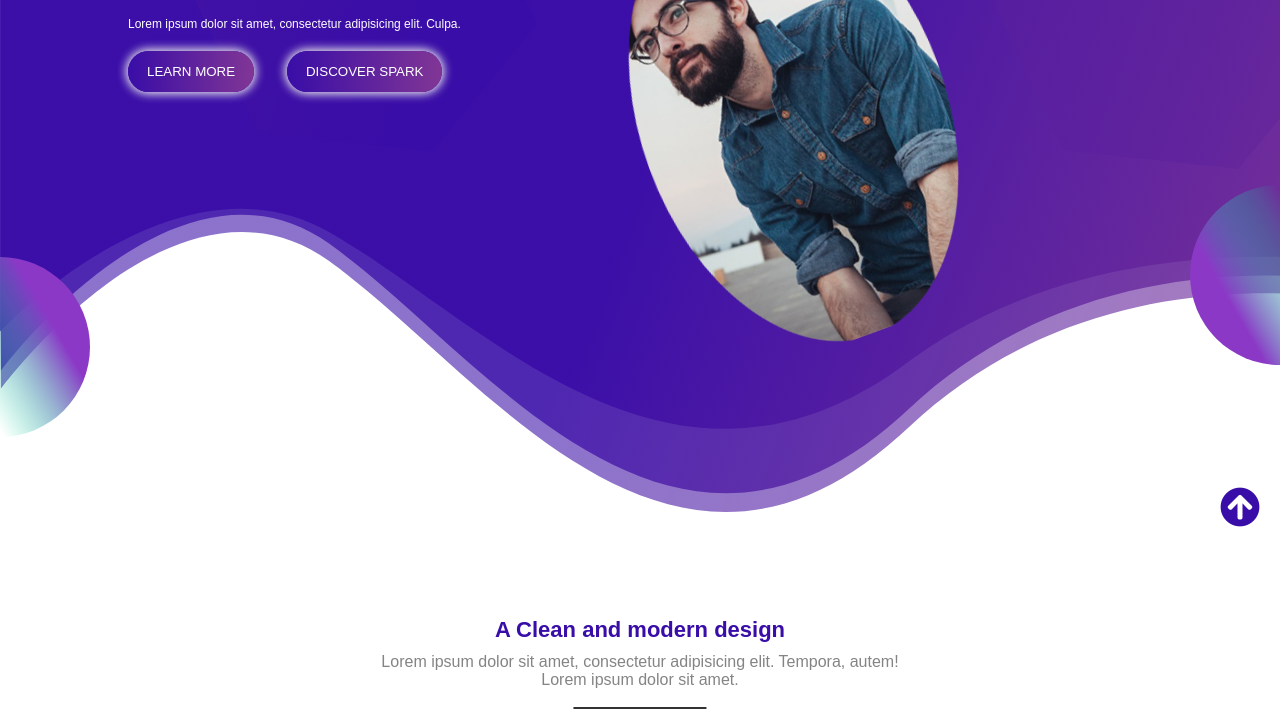
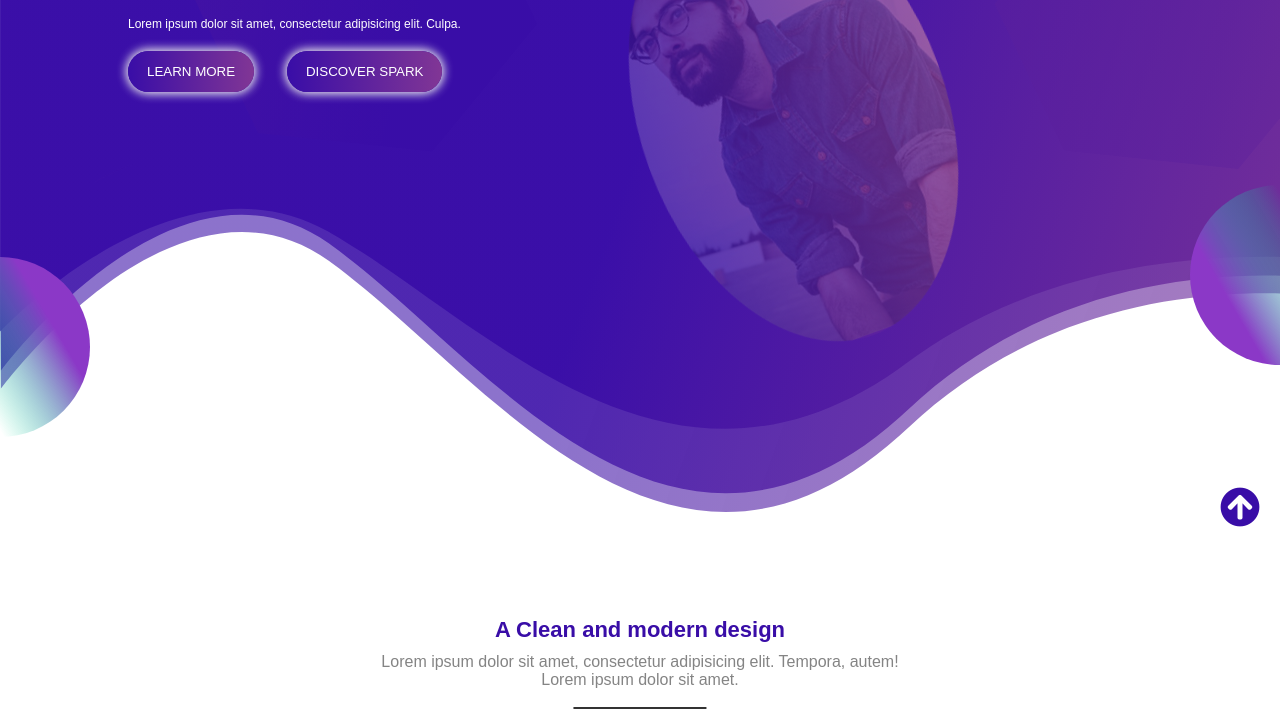
Before and after one commit to saver711/spark, a plain HTML site: page index.html in a window 1280 px wide. Shown: the part 253-972 px from the top of the page. Drawn offline with Linux system fonts and the light colour scheme; a web font is replaced by a local one.

Commit message:
Update style.css

```diff
--- a/css/style.css
+++ b/css/style.css
@@ -294,10 +294,10 @@ p {
       top: 0;
       width: 100%;
       height: 100%;
-      background: -webkit-gradient(linear, left top, right top, from(rgba(var(--primary-color), 0.6)), to(rgba(var(--secondary-color), 0.6)));
-      background: -webkit-linear-gradient(left, rgba(var(--primary-color), 0.6), rgba(var(--secondary-color), 0.6));
-      background: -o-linear-gradient(left, rgba(var(--primary-color), 0.6), rgba(var(--secondary-color), 0.6));
-      background: linear-gradient(to right, rgba(var(--primary-color), 0.6), rgba(var(--secondary-color), 0.6));
+    background: -webkit-gradient(linear, left top, right top, from(rgba(57, 13, 167, 0.8)), to(rgba(129, 54, 149, 0.8)));
+    background: -webkit-linear-gradient(left, rgba(57, 13, 167, 0.8), rgba(129, 54, 149, 0.8));
+    background: -o-linear-gradient(left, rgba(57, 13, 167, 0.8), rgba(129, 54, 149, 0.8));
+    background: linear-gradient(to right, rgba(57, 13, 167, 0.8), rgba(129, 54, 149, 0.8));
       z-index: 1; }
     .header__photo img {
       -webkit-transform: rotate(20deg);
```
